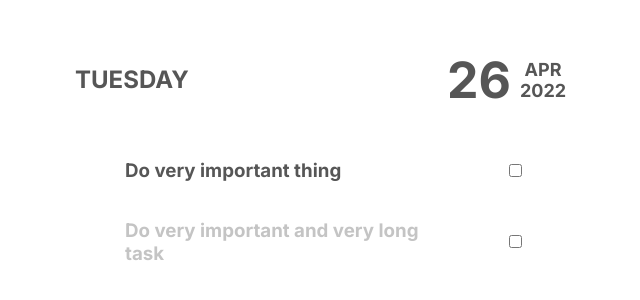
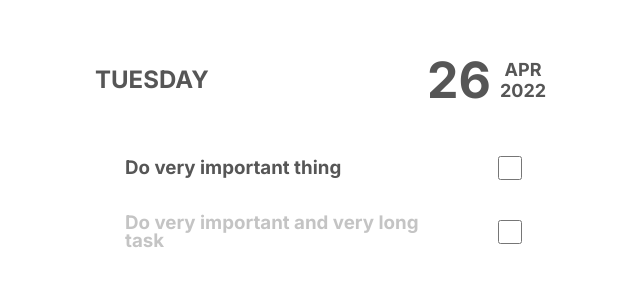
Before and after one commit to karl-george/todo, a JavaScript app: page / in a window 1280 px wide. Shown: the top 300 px of the page, without its empty margins (315-955 px from the left). Built offline with nearby package versions, Linux system fonts and the light colour scheme; the HTML template or start-up script is replaced by a standard one.

Commit message:
Finishing styling tasks

```diff
--- a/src/App.css
+++ b/src/App.css
@@ -58,8 +58,18 @@
 
 .task-title {
   max-width: 300px;
+  line-height: 1.8rem;
 }
 
 .completed {
   color: rgb(196, 196, 196);
 }
+
+.checkbox {
+  height: 2.4rem;
+  width: 2.4rem;
+}
+
+.checkbox-label {
+  display: none;
+}
--- a/src/components/Task.js
+++ b/src/components/Task.js
@@ -3,13 +3,15 @@ const Task = () => {
     <div>
       <div className='tasks'>
         <h3 className='task-title'>Do very important thing</h3>
-        <input type='checkbox' name='' id='' />
+        <input type='checkbox' name='isComplete' className="checkbox"/>
+        <label className="checkbox-label" htmlFor="isComplete">Complete the task</label>
       </div>
       <div className='tasks'>
         <h3 className='task-title completed'>
           Do very important and very long task
         </h3>
-        <input type='checkbox' name='' id='' />
+        <input type='checkbox' name='isComplete' className="checkbox"/>
+        <label className="checkbox-label" htmlFor="isComplete">Complete the task</label>
       </div>
     </div>
   );
--- a/src/index.css
+++ b/src/index.css
@@ -1,4 +1,8 @@
 @import url('https://fonts.googleapis.com/css2?family=Inter:wght@400;700&display=swap');
+
+*, *:before, *:after {
+  box-sizing: border-box;
+}
 
 html {
   font-size: 62.5%;
```
